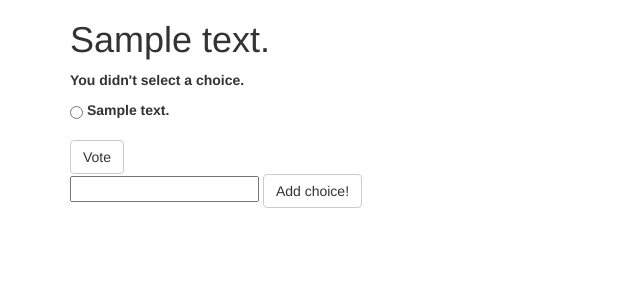
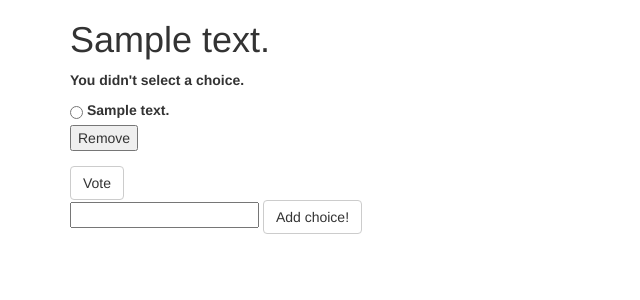
Before and after one commit to benjohnsonnlp/django-tutorial, a Django app: page /polls/1/vote/ in a window 1280 px wide. Shown: the top 300 px of the page, without its empty margins (0-640 px from the left). Run offline with Django 3.2, Linux system fonts and the light colour scheme; tables that the repository leaves empty hold one stand-in row (values such as "Sample post"); some libraries are stand-ins or nearby versions.

Commit message:
added button

```diff
--- a/mysite/polls/templates/polls/detail.html
+++ b/mysite/polls/templates/polls/detail.html
@@ -40,6 +40,7 @@
         {% for choice in question.choice_set.all %}
         <input type="radio" class="radio-inline" name="choice" id="choice{{ forloop.counter }}" value="{{ choice.id }}">
         <label for="choice{{ forloop.counter }}">{{ choice.choice_text }}</label><br>
+        <input type="button" name="remove" value="Remove"/>
         {% endfor %}
     </div>
     <input type="submit" class="btn btn-default"value="Vote">
```
